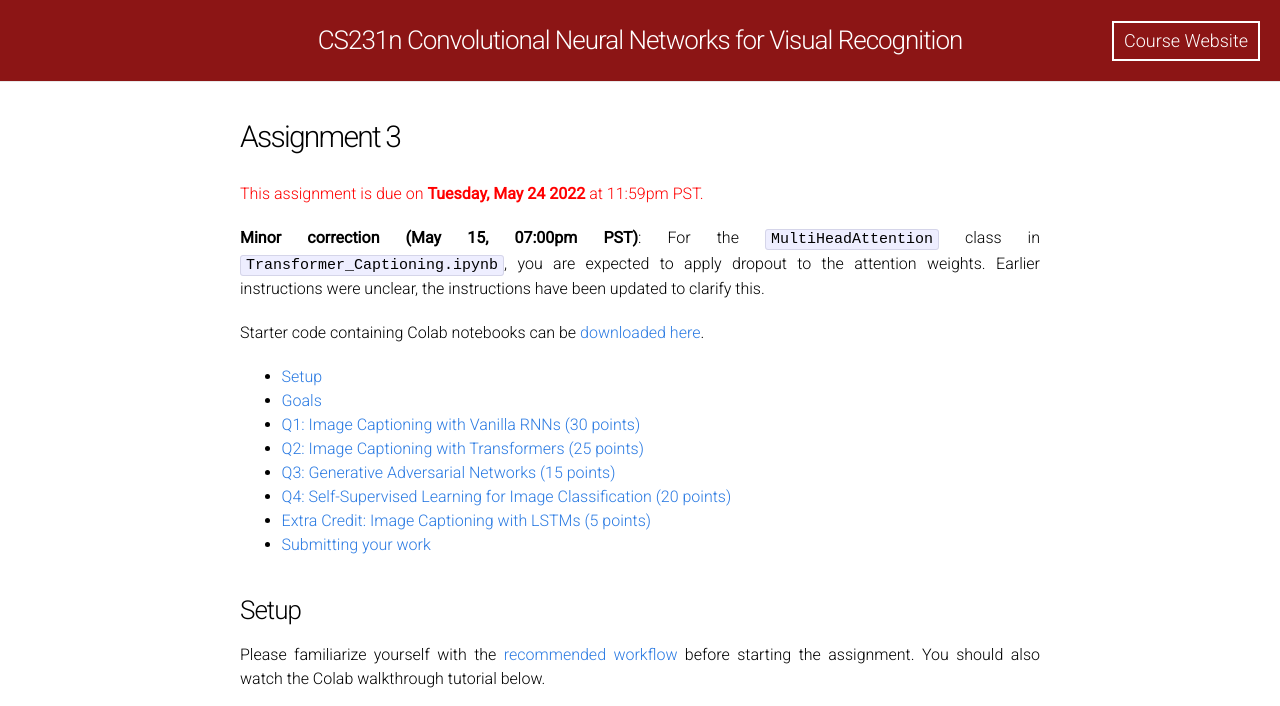
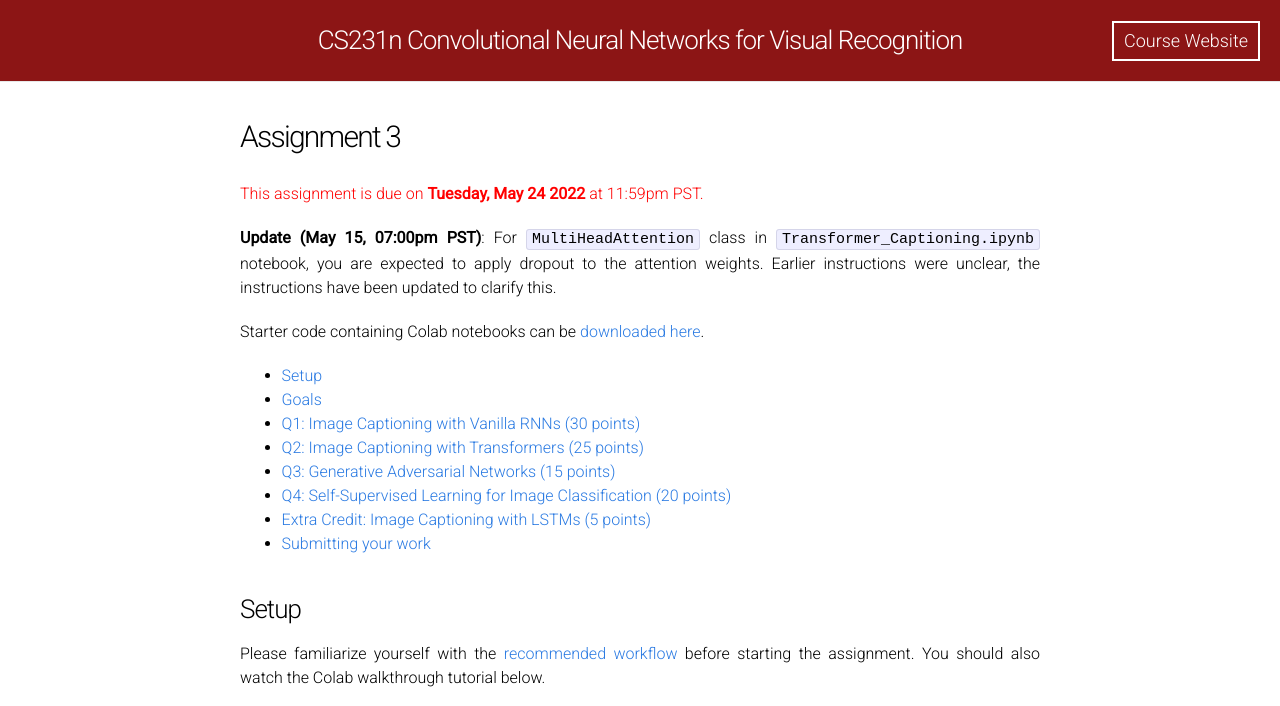
Before and after one commit to cs231n/cs231n.github.io, a Jekyll site: the page built from assignments/2022/assignment3.md, in a window 1280 px wide and 900 px high, cut to the strip 0-706 px from the top of the window. Built offline with Jekyll 4.4.1, drawn with Linux system fonts in a browser that asks for light colours.

Commit message:
[a3] fix formatting

```diff
--- a/assignments/2022/assignment3.md
+++ b/assignments/2022/assignment3.md
@@ -7,7 +7,7 @@
 
 <span style="color:red">This assignment is due on **Tuesday, May 24 2022** at 11:59pm PST.</span>
 
-**Minor correction (May 15, 07:00pm PST)**: For the `MultiHeadAttention` class in `Transformer_Captioning.ipynb`, you are expected to apply dropout to the attention weights. Earlier instructions were unclear, the instructions have been updated to clarify this.
+**Update (May 15, 07:00pm PST)**: For `MultiHeadAttention` class in `Transformer_Captioning.ipynb` notebook, you are expected to apply dropout to the attention weights. Earlier instructions were unclear, the instructions have been updated to clarify this.
 
 Starter code containing Colab notebooks can be [downloaded here]({{site.hw_3_colab}}).
 
```
